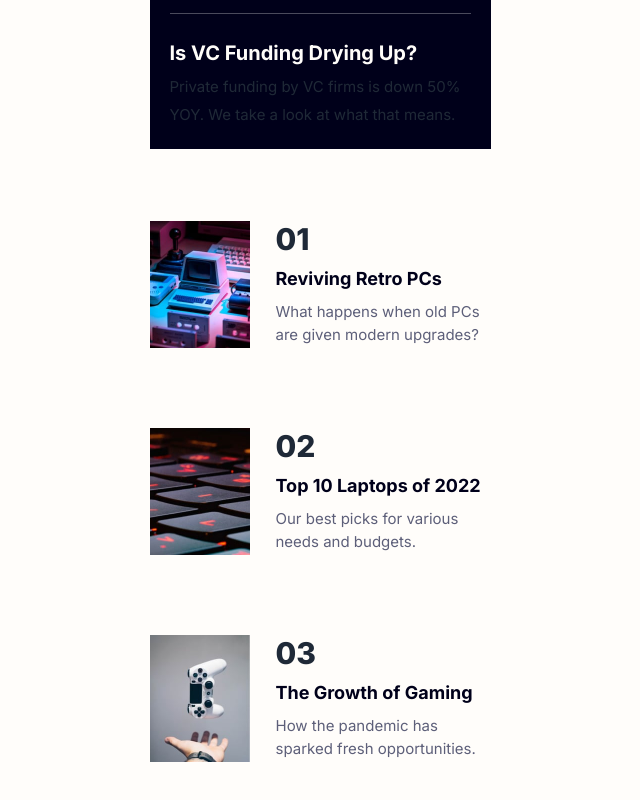
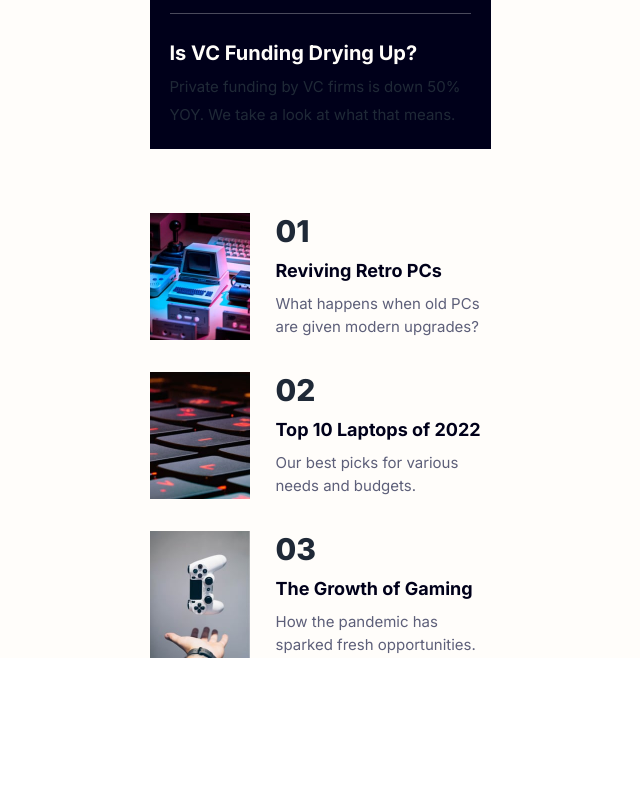
Before and after one commit to chungvuiloong/news-landing-page, a Next.js app: page / in a window 1280 px wide. Shown: the part 890-1690 px from the top of the page, without its empty margins (320-960 px from the left). After the commit the page ends 1548 px from the top, so only its background shows below. Built offline with nearby package versions, Linux system fonts and the light colour scheme.

Commit message:
Added margin for desktop 0.

```diff
--- a/src/components/TopThree.tsx
+++ b/src/components/TopThree.tsx
@@ -41,12 +41,14 @@ const TopThree = () => {
         <>
             {
                 topThree_data.map((data, index) =>
-                    <div className='col-span-1 my-10 flex flex-row gap-[26px]' key={index}>
-                        <Image src={data.image} alt='Retro computers' height={100} width={100} />
-                        <div className='flex flex-col gap-2'>
-                            <h3 className='text-3xl font-extrabold'>{data.header_number}</h3>
-                            <div className='text-lg text-Very-dark-blue font-bold'>{data.header}</div>
-                            <div className='text-Dark-grayish-blue text-[15px]'>{data.content}</div>
+                    <div className='2xl:mt-0 mt-8 col-span-1' key={index}>
+                        <div className='flex flex-row gap-[26px]'>
+                            <Image src={data.image} alt='Retro computers' height={100} width={100} />
+                            <div className='flex flex-col gap-2'>
+                                <h3 className='text-3xl font-extrabold'>{data.header_number}</h3>
+                                <div className='text-lg text-Very-dark-blue font-bold'>{data.header}</div>
+                                <div className='text-Dark-grayish-blue text-[15px]'>{data.content}</div>
+                            </div>
                         </div>
                     </div>
                 )
```
